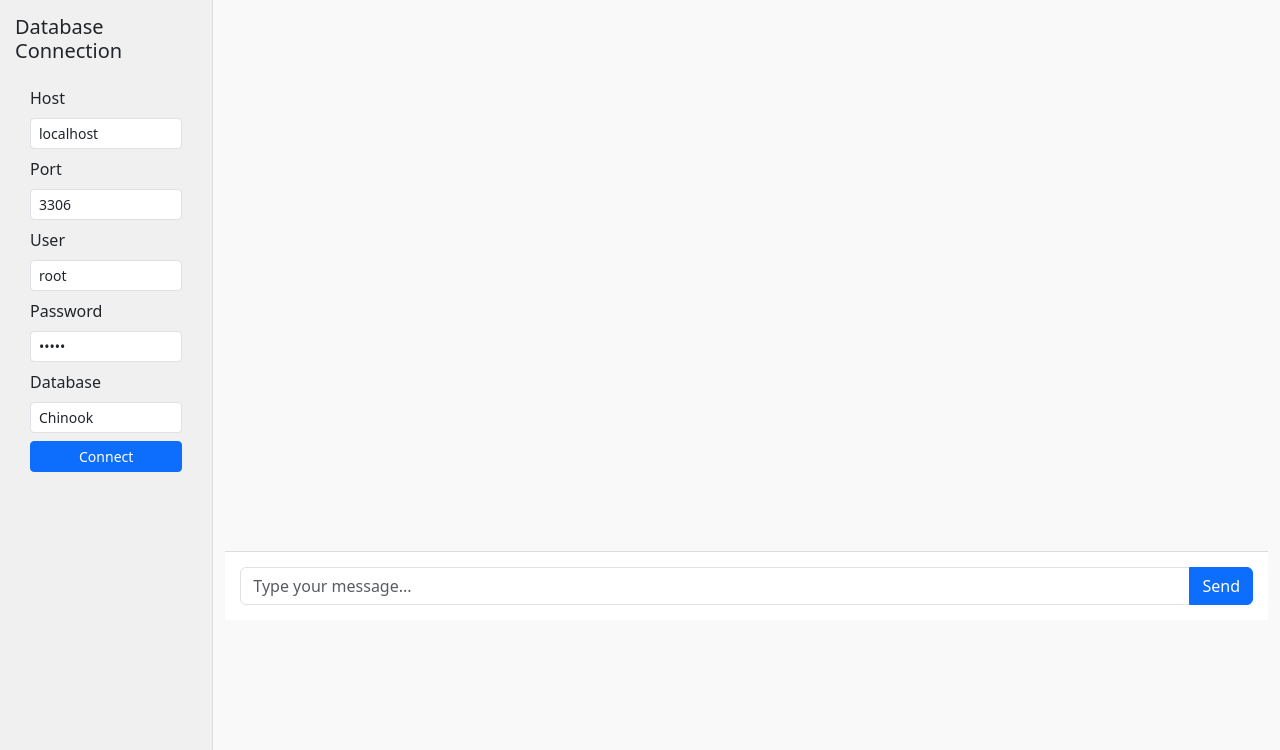
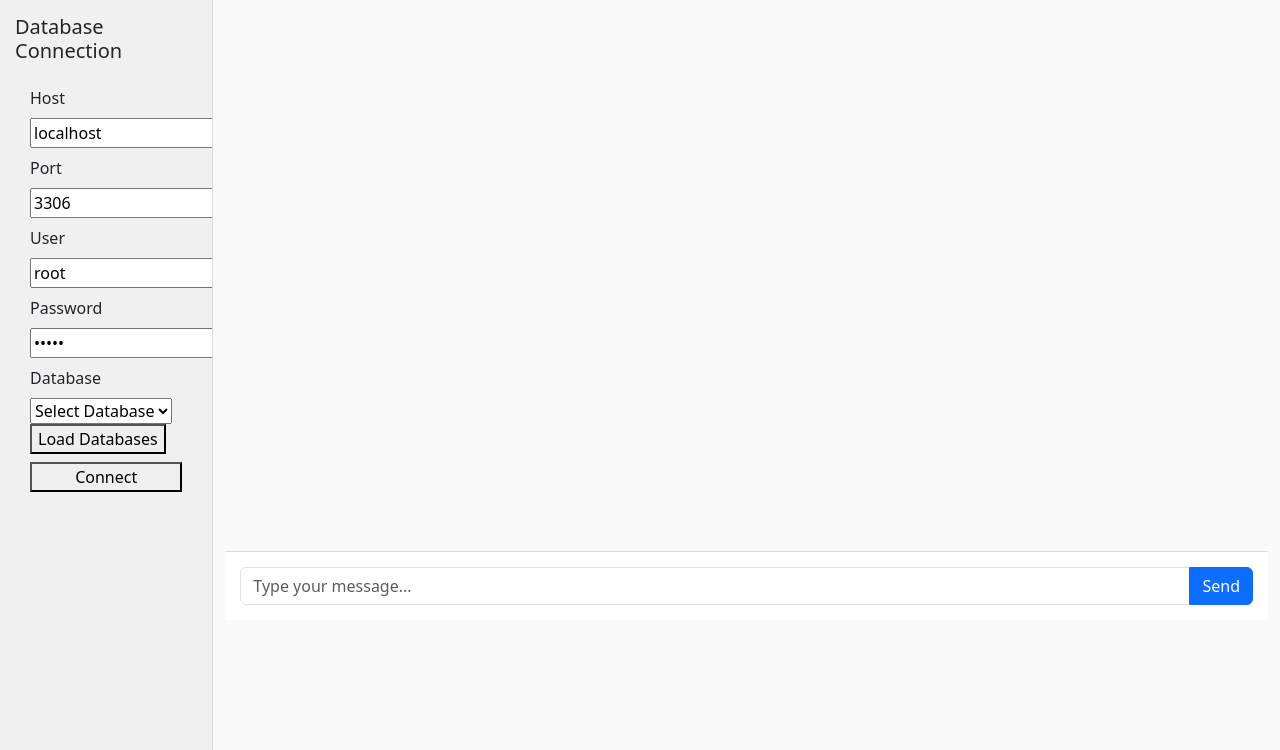
Before and after one commit to udaysinh-git/Chat2DB, a Flask app: template templates/index.html in a window 1280 px wide. Shown: the part 50-800 px from the top of the page. Run offline with Flask 3, Linux system fonts and the light colour scheme; the template is opened without the code that fills it, so the values that code supplies are empty; some libraries are stand-ins or nearby versions.

Commit message:
Add database connection endpoint and load databases functionality; include pymysql dependency and style updates for connection alerts

```diff
--- a/pyproject.toml
+++ b/pyproject.toml
@@ -11,6 +11,7 @@
     "langchain-openai>=0.3.12",
     "mysql-connector-python>=9.2.0",
     "pyautogen>=0.8.5",
+    "pymysql>=1.1.1",
     "python-dotenv>=1.1.0",
     "spider-env>=0.0.1",
     "streamlit>=1.44.1",
--- a/templates/index.html
+++ b/templates/index.html
@@ -7,28 +7,32 @@
         <!-- Sidebar -->
         <div class="col-md-3 col-lg-2 sidebar">
             <h5>Database Connection</h5>
-            <form id="connection-form" class="connection-form" hx-post="/connect" hx-target="#connection-status">
+            <form id="connection-form" class="connection-form">
                 <div class="mb-2">
                     <label for="host" class="form-label">Host</label>
-                    <input type="text" class="form-control form-control-sm" id="host" name="host" value="localhost">
+                    <input type="text" class="input-74" id="host" name="host" value="localhost">
                 </div>
                 <div class="mb-2">
                     <label for="port" class="form-label">Port</label>
-                    <input type="text" class="form-control form-control-sm" id="port" name="port" value="3306">
+                    <input type="text" class="input-74" id="port" name="port" value="3306">
                 </div>
                 <div class="mb-2">
                     <label for="user" class="form-label">User</label>
-                    <input type="text" class="form-control form-control-sm" id="user" name="user" value="root">
+                    <input type="text" class="input-74" id="user" name="user" value="root">
                 </div>
                 <div class="mb-2">
                     <label for="password" class="form-label">Password</label>
-                    <input type="password" class="form-control form-control-sm" id="password" name="password" value="admin">
+                    <input type="password" class="input-74" id="password" name="password" value="{{ session.get('root_password', 'admin') }}">
                 </div>
                 <div class="mb-2">
                     <label for="database" class="form-label">Database</label>
-                    <input type="text" class="form-control form-control-sm" id="database" name="database" value="Chinook">
+                    <!-- Changed from text input to dropdown -->
+                    <select class="input-74" id="database" name="database">
+                        <option value="">Select Database</option>
+                    </select>
+                    <button type="button" class="button-74" id="load-databases">Load Databases</button>
                 </div>
-                <button type="submit" class="btn btn-primary btn-sm w-100">Connect</button>
+                <button type="submit" class="button-74 w-100">Connect</button>
             </form>
             <div id="connection-status" class="mt-3"></div>
         </div>
@@ -45,7 +49,7 @@
                         </div>
                         {% else %}
                         <div class="message ai-message show">
-                            <div class="message-header">AI:</div>
+                            <div class="message-header">QueryBridge:</div>
                             <div class="message-content rendered-markdown">{{ message.content | safe }}</div>
                         </div>
                         {% endif %}
@@ -176,7 +180,7 @@
                     // Create the AI message container first
                     const aiMessageHtml = `
                     <div class="message ai-message">
-                        <div class="message-header">AI:</div>
+                        <div class="message-header">QueryBridge:</div>
                         <div class="message-content">
                             <div class="query-display">Query: "${originalQuery}"</div>
                             <div class="ai-response"></div>
@@ -266,15 +270,27 @@
                 // Scroll to bottom
                 messagesDiv.scrollTop = messagesDiv.scrollHeight;
             }
-        } else if (evt.detail.target.id === "connection-form") {
-            const response = JSON.parse(evt.detail.xhr.responseText);
+        }
+    });
 
-            // Show connection status with animation
-            const statusClass = response.success ? 'alert-success animate__animated animate__fadeIn' : 'alert-danger animate__animated animate__shakeX';
-            const statusHtml = `<div class="alert ${statusClass}">${response.message}</div>`;
-
+    // Remove any HTMX connection-handling and use normal JavaScript for /connect:
+    const connectionForm = document.getElementById('connection-form');
+    connectionForm.addEventListener('submit', function(e) {
+        e.preventDefault();
+        const formData = new FormData(connectionForm);
+        fetch('/connect', {
+            method: 'POST',
+            body: formData
+        })
+        .then(response => response.json())
+        .then(data => {
+            const alertClass = data.success ? "success" : "error";
+            const statusHtml = `<div class="connection-alert ${alertClass}">${data.message}</div>`;
             document.getElementById('connection-status').innerHTML = statusHtml;
-        }
+        })
+        .catch(error => {
+            document.getElementById('connection-status').innerHTML = `<div class="connection-alert error">Connection failed.</div>`;
+        });
     });
 
     // Improved streaming text function that handles errors better
@@ -393,5 +409,41 @@
         // Only prevent default - let HTMX handle the request
         e.preventDefault();
     });
+
+    // New: Load Databases handler
+    document.getElementById("load-databases").addEventListener("click", function() {
+        const host = document.getElementById("host").value;
+        const port = document.getElementById("port").value;
+        const user = document.getElementById("user").value;
+        const password = document.getElementById("password").value;
+        const formData = new FormData();
+        formData.append("host", host);
+        formData.append("port", port);
+        formData.append("user", user);
+        formData.append("password", password);
+        fetch('/databases', {
+            method: 'POST',
+            body: formData
+        })
+        .then(response => response.json())
+        .then(data => {
+            if(data.success) {
+                const select = document.getElementById("database");
+                select.innerHTML = "";
+                data.databases.forEach(db => {
+                    const option = document.createElement("option");
+                    option.value = db;
+                    option.text = db;
+                    select.appendChild(option);
+                });
+            } else {
+                alert("Error: " + data.message);
+            }
+        })
+        .catch(err => {
+            console.error("Error fetching databases:", err);
+            alert("Error fetching databases.");
+        });
+    });
 </script>
 {% endblock %}
--- a/templates/layout.html
+++ b/templates/layout.html
@@ -685,7 +685,7 @@
         function createSkeletonLoader() {
             return `
             <div class="message ai-message skeleton-container show">
-                <div class="message-header">AI:</div>
+                <div class="message-header">QueryBridge:</div>
                 <div class="message-content">
                     <div class="skeleton skeleton-line-long"></div>
                     <div class="skeleton skeleton-line-medium"></div>
```
Also changed, not shown: routes/main_routes.py (+19 -0 lines), static/css/style.css (+19 -0 lines), 1 other file.
